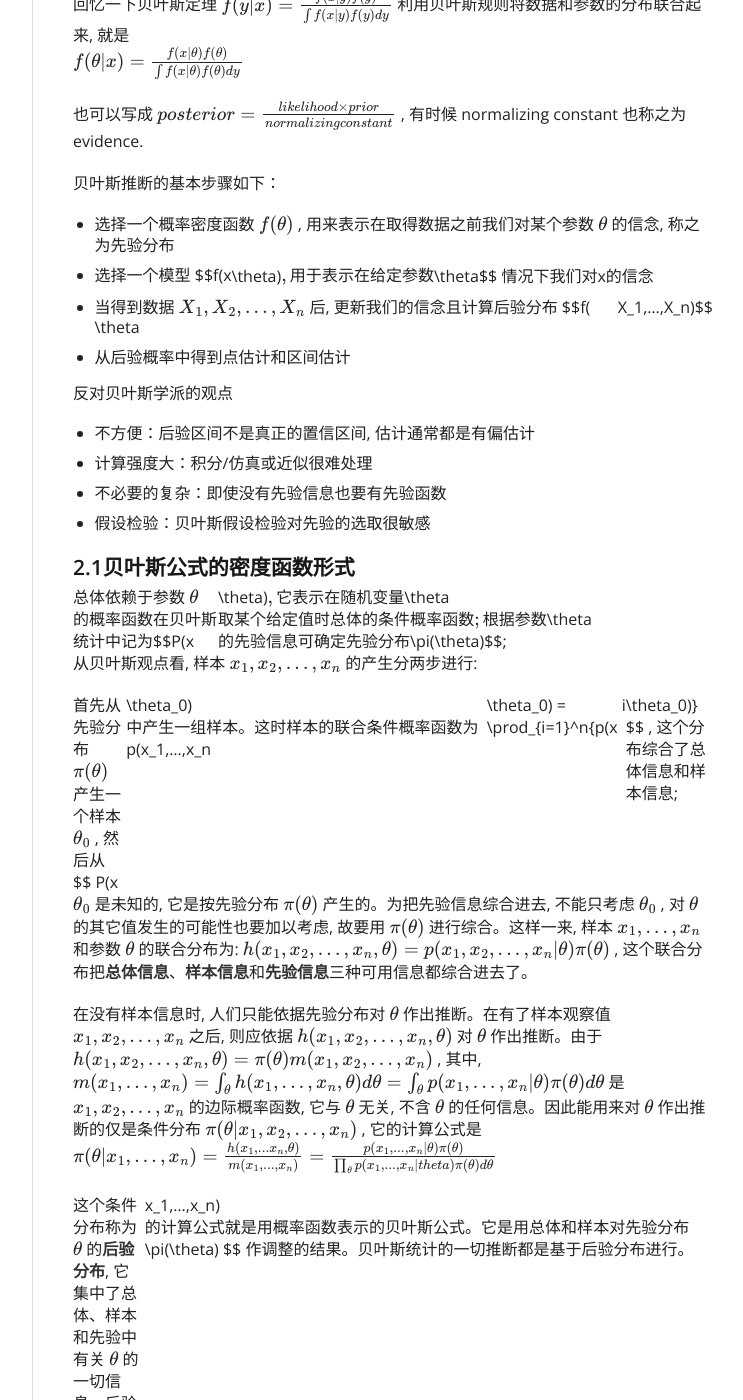
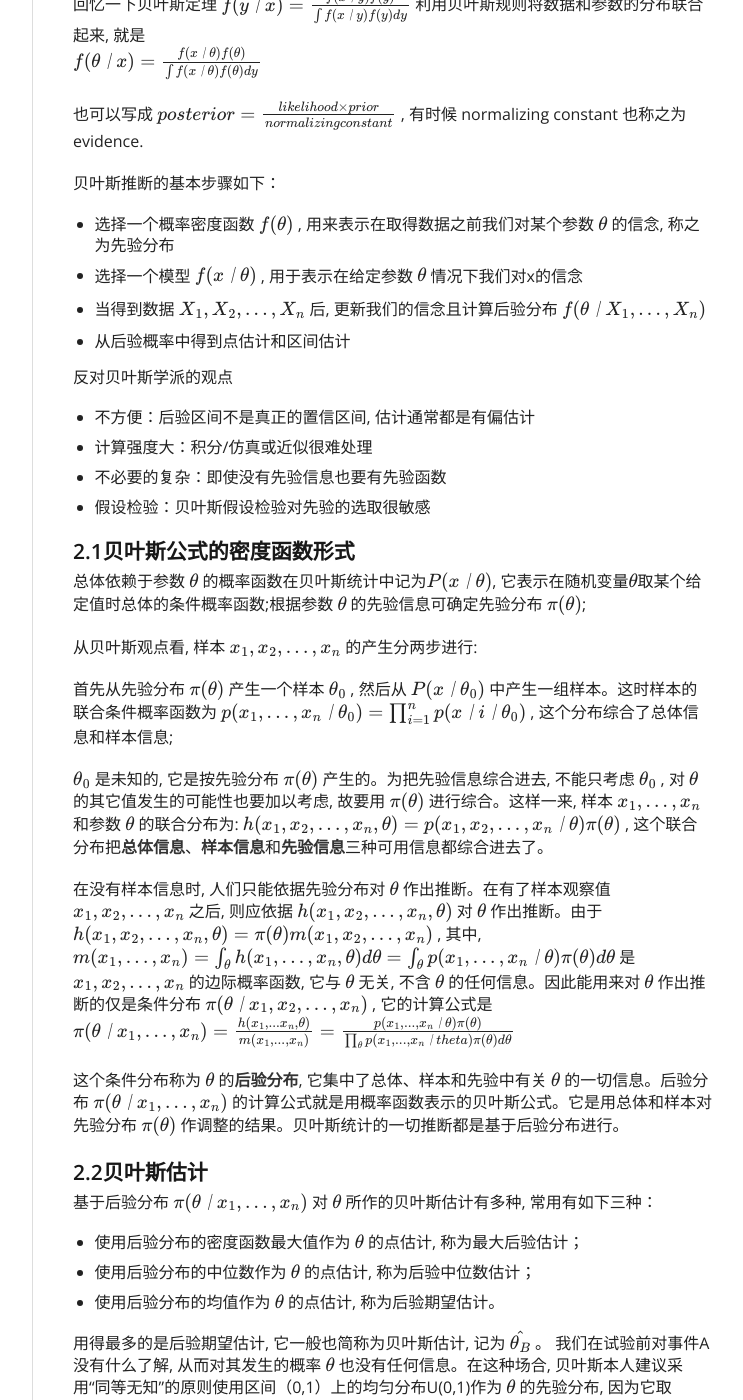
Before and after one commit to chrispher/chrispher.github.com, a Jekyll site: the page built from _posts/Data Analysis/2014-10-30-贝叶斯估计.md, in a window 1280 px wide and 1400 px high, scrolled down 946 px. Shown: the whole window, without its empty margins (378-1121 px from the left). Built offline with Jekyll 4.4.1, drawn with Linux system fonts in a browser that asks for light colours; nearby versions of some CDN libraries; formulas are drawn with MathJax 3; comment, search, counter and statistics services are not loaded; some of the changed text lies outside the part shown.

Commit message:
modify the format

```diff
--- a/_posts/Data Analysis/2014-10-30-贝叶斯估计.md
+++ b/_posts/Data Analysis/2014-10-30-贝叶斯估计.md
@@ -37,9 +37,9 @@
 ###2.贝叶斯方法
 
 回忆一下贝叶斯定理
- $$ f(y | x) = \frac{f(x | y)f(y)}{\int{f(x | y)f(y)dy}} $$
+ $$ f(y ｜ x) = \frac{f(x ｜ y)f(y)}{\int{f(x ｜ y)f(y)dy}} $$
 利用贝叶斯规则将数据和参数的分布联合起来, 就是
- $$ f(\theta | x) = \frac{f(x | \theta)f(\theta)}{\int{f(x | \theta)f(\theta)dy}} $$
+ $$ f(\theta ｜ x) = \frac{f(x ｜ \theta)f(\theta)}{\int{f(x ｜ \theta)f(\theta)dy}} $$
 
 也可以写成 $$posterior = \frac{likelihood×prior}{normalizing constant}$$ , 有时候 normalizing constant 也称之为 evidence.
 
@@ -47,8 +47,8 @@
 贝叶斯推断的基本步骤如下：
 
 - 选择一个概率密度函数 $$ f(\theta) $$ , 用来表示在取得数据之前我们对某个参数 $$ \theta $$ 的信念, 称之为先验分布
-- 选择一个模型 $$f(x | \theta)$$ , 用于表示在给定参数 $$\theta$$ 情况下我们对x的信念
-- 当得到数据 $$ X_1, X_2, ..., X_n $$ 后, 更新我们的信念且计算后验分布 $$f( \theta | X_1,...,X_n)$$
+- 选择一个模型 $$f(x ｜ \theta)$$ , 用于表示在给定参数 $$\theta$$ 情况下我们对x的信念
+- 当得到数据 $$ X_1, X_2, ..., X_n $$ 后, 更新我们的信念且计算后验分布 $$f( \theta ｜ X_1,...,X_n)$$
 - 从后验概率中得到点估计和区间估计
 
 反对贝叶斯学派的观点
@@ -62,26 +62,26 @@
 
 ####2.1贝叶斯公式的密度函数形式
 
-总体依赖于参数 $$\theta$$ 的概率函数在贝叶斯统计中记为$$P(x|\theta)$$, 它表示在随机变量$$\theta$$取某个给定值时总体的条件概率函数;根据参数 $$\theta$$ 的先验信息可确定先验分布 $$\pi(\theta)$$;
+总体依赖于参数 $$\theta$$ 的概率函数在贝叶斯统计中记为$$P(x｜\theta)$$, 它表示在随机变量$$\theta$$取某个给定值时总体的条件概率函数;根据参数 $$\theta$$ 的先验信息可确定先验分布 $$\pi(\theta)$$;
 
 从贝叶斯观点看, 样本 $$ x_1, x_2 , ... , x_n $$ 的产生分两步进行:
 
-首先从先验分布 $$ \pi ( \theta ) $$ 产生一个样本 $$ \theta_0 $$ , 然后从 $$ P(x | \theta_0) $$ 中产生一组样本。这时样本的联合条件概率函数为 $$ p(x_1,...,x_n | \theta_0) = \prod_{i=1}^n{p(x | i | \theta_0)} $$ , 这个分布综合了总体信息和样本信息;
+首先从先验分布 $$ \pi ( \theta ) $$ 产生一个样本 $$ \theta_0 $$ , 然后从 $$ P(x ｜ \theta_0) $$ 中产生一组样本。这时样本的联合条件概率函数为 $$ p(x_1,...,x_n ｜ \theta_0) = \prod_{i=1}^n{p(x ｜ i ｜ \theta_0)} $$ , 这个分布综合了总体信息和样本信息;
 
 $$ \theta_0 $$ 是未知的, 它是按先验分布 $$ \pi(\theta) $$ 产生的。为把先验信息综合进去, 不能只考虑 $$ \theta_0 $$ , 对 $$ \theta $$ 的其它值发生的可能性也要加以考虑, 故要用 $$ \pi(\theta) $$ 进行综合。这样一来, 样本 $$ x_1,..., x_n $$ 和参数 $$ \theta $$ 的联合分布为:
-$$ h(x_1,x_2,...,x_n, \theta) = p(x_1,x_2,...,x_n | \theta)\pi(\theta) $$ , 这个联合分布把**总体信息**、**样本信息**和**先验信息**三种可用信息都综合进去了。
+$$ h(x_1,x_2,...,x_n, \theta) = p(x_1,x_2,...,x_n ｜ \theta)\pi(\theta) $$ , 这个联合分布把**总体信息**、**样本信息**和**先验信息**三种可用信息都综合进去了。
 
 在没有样本信息时, 人们只能依据先验分布对 $$ \theta $$ 作出推断。在有了样本观察值 $$ x_1, x_2 ,..., x_n $$ 之后, 则应依据 $$ h(x_1,x_2,...,x_n, \theta) $$ 对 $$ \theta $$ 作出推断。由于 $$ h(x_1,x_2,...,x_n, \theta) = \pi(\theta) m(x_1,x_2,...,x_n) $$ , 其中,
-$$ m(x_1,...,x_n) = \int_\theta{h(x_1,...,x_n,\theta)d\theta} = \int_\theta{p(x_1,...,x_n | \theta)\pi(\theta)d\theta} $$ 是 $$ x_1, x_2 ,..., x_n $$ 的边际概率函数, 它与 $$ \theta $$ 无关, 不含 $$ \theta $$ 的任何信息。因此能用来对 $$ \theta $$ 作出推断的仅是条件分布 $$ \pi(\theta | x_1,x_2,...,x_n) $$ , 它的计算公式是
-$$ \pi(\theta | x_1,...,x_n) = \frac{h(x_1,...x_n,\theta)}{m(x_1,...,x_n)} = \frac{p(x_1,...,x_n | \theta)\pi(\theta)}{\prod_\theta{p(x_1,...,x_n | theta)\pi(\theta)}d\theta} $$
+$$ m(x_1,...,x_n) = \int_\theta{h(x_1,...,x_n,\theta)d\theta} = \int_\theta{p(x_1,...,x_n ｜ \theta)\pi(\theta)d\theta} $$ 是 $$ x_1, x_2 ,..., x_n $$ 的边际概率函数, 它与 $$ \theta $$ 无关, 不含 $$ \theta $$ 的任何信息。因此能用来对 $$ \theta $$ 作出推断的仅是条件分布 $$ \pi(\theta ｜ x_1,x_2,...,x_n) $$ , 它的计算公式是
+$$ \pi(\theta ｜ x_1,...,x_n) = \frac{h(x_1,...x_n,\theta)}{m(x_1,...,x_n)} = \frac{p(x_1,...,x_n ｜ \theta)\pi(\theta)}{\prod_\theta{p(x_1,...,x_n ｜ theta)\pi(\theta)}d\theta} $$
 
-这个条件分布称为 $$\theta$$ 的**后验分布**, 它集中了总体、样本和先验中有关 $$ \theta $$ 的一切信息。后验分布 $$ \pi ( \theta | x_1,...,x_n) $$ 的计算公式就是用概率函数表示的贝叶斯公式。它是用总体和样本对先验分布 $$ \pi(\theta) $$ 作调整的结果。贝叶斯统计的一切推断都是基于后验分布进行。
+这个条件分布称为 $$\theta$$ 的**后验分布**, 它集中了总体、样本和先验中有关 $$ \theta $$ 的一切信息。后验分布 $$ \pi ( \theta ｜ x_1,...,x_n) $$ 的计算公式就是用概率函数表示的贝叶斯公式。它是用总体和样本对先验分布 $$ \pi(\theta) $$ 作调整的结果。贝叶斯统计的一切推断都是基于后验分布进行。
 
 <a name="2.2贝叶斯估计"/>
 
 ####2.2贝叶斯估计
 
-基于后验分布 $$ \pi ( \theta | x_1,...,x_n) $$ 对 $$ \theta $$ 所作的贝叶斯估计有多种, 常用有如下三种：
+基于后验分布 $$ \pi ( \theta ｜ x_1,...,x_n) $$ 对 $$ \theta $$ 所作的贝叶斯估计有多种, 常用有如下三种：
 
 - 使用后验分布的密度函数最大值作为 $$ \theta $$ 的点估计, 称为最大后验估计；
 - 使用后验分布的中位数作为 $$ \theta $$ 的点估计, 称为后验中位数估计；
@@ -93,7 +93,7 @@
 <a name="2.3共轭先验分布"/>
 
 ####2.3共轭先验分布
-若后验分布 $$ \pi ( \theta | x) $$ 与 $$ \pi ( \theta) $$ 属于同一个分布族, 则称该分布族是 $$ \theta $$ 的共轭先验分布(族)。
+若后验分布 $$ \pi ( \theta ｜ x) $$ 与 $$ \pi ( \theta) $$ 属于同一个分布族, 则称该分布族是 $$ \theta $$ 的共轭先验分布(族)。
 
 - 二项分布 $$ b(n,\theta) $$ 中的成功概率 $$ \theta $$ 的共轭先验分布是贝塔分布 $$ Beta(a,b) $$ ；
 - 泊松分布 $$ P(\theta) $$ 中的均值 $$ \theta $$ 的共轭先验分布是伽玛分布 $$ Ga(\alpha,\gamma) $$ ；
@@ -111,12 +111,12 @@
 
 在参数模型中, 当样本数目很多时, 贝叶斯方法和频率方法得到的近似相同的推理。但通常二者的结果不同（一个是确切值, 一个是概率分布）。贝叶斯方法和频率推理是为了解决不同的问题, 贝叶斯方法用于结合先验知识和数据, 而频率方法用于构造长期稳定的性能（如置信区间）。另外, 当参数空间为高维时, 通常采用贝叶斯方法.但当参数比数据还多时, 没有统计方法能跨越自然的本质约束。即使先验知识选择得当, 也只能对“过去”预测很好, 对将来不一定能预测很好（You cannot get something for nothing. A little bit of data, will not help you to learn about a million dimensional, complex problem.）
 
-设某事件A在一次试验中发生的概率为 $$ \theta $$ , 为估计 $$ \theta $$ , 对试验进行了n次独立观测, 其中事件A发生了X次, 显然 $$ X | \theta $$ 服从  $$ b(n, \theta) $$ , 即 $$ P(X=x | \theta) = {n \choose x} \theta^x (1-\theta)^{n-x}, x=0,1,...,n $$ , 对于先验概率 $$ \pi ( \theta) $$ , 我们采用贝叶斯假设, 即认为是均匀分布。那么X和 $$ \theta $$ 的联合分布如下:  $$ h(x, \theta) = {n \choose x} \theta^x (1- \theta)^{n-x}, x=0,1,...,n, 0 < \theta < 1 $$
+设某事件A在一次试验中发生的概率为 $$ \theta $$ , 为估计 $$ \theta $$ , 对试验进行了n次独立观测, 其中事件A发生了X次, 显然 $$ X ｜ \theta $$ 服从  $$ b(n, \theta) $$ , 即 $$ P(X=x ｜ \theta) = {n \choose x} \theta^x (1-\theta)^{n-x}, x=0,1,...,n $$ , 对于先验概率 $$ \pi ( \theta) $$ , 我们采用贝叶斯假设, 即认为是均匀分布。那么X和 $$ \theta $$ 的联合分布如下:  $$ h(x, \theta) = {n \choose x} \theta^x (1- \theta)^{n-x}, x=0,1,...,n, 0 < \theta < 1 $$
 
 
 根据联合分布, 求得X的边际分布如下:
 $$ {n \choose x }\int_0^1{ \theta^x(1- \theta)^{n-x}}d \theta = {n \choose x} \frac{\Gamma(x+1)\Gamma(n-x+1)}{\Gamma(n+2)} $$ , 最后求出 $$ \theta $$ 的后验分布：
 
-$$ \pi ( \theta | x) = \frac{h(x, \theta)}{m(x)} = \frac{\Gamma(n+2)}{\Gamma(x+1) \Gamma(n-x+1)} \theta^{(x+1)-1}(1- \theta)^{(n-x+1)-1}, 0 < \theta < 1 $$
+$$ \pi ( \theta ｜ x) = \frac{h(x, \theta)}{m(x)} = \frac{\Gamma(n+2)}{\Gamma(x+1) \Gamma(n-x+1)} \theta^{(x+1)-1}(1- \theta)^{(n-x+1)-1}, 0 < \theta < 1 $$
 
-最后的结果说明 $$ \theta | x $$  服从  $$ Beta(x+1,n-x+1) $$ , 因此后验期望估计为 $$ \hat{\theta_B} = E ( \theta | x) = \frac{x+1}{n+2} $$ .
+最后的结果说明 $$ \theta ｜ x $$  服从  $$ Beta(x+1,n-x+1) $$ , 因此后验期望估计为 $$ \hat{\theta_B} = E ( \theta ｜ x) = \frac{x+1}{n+2} $$ .
```
